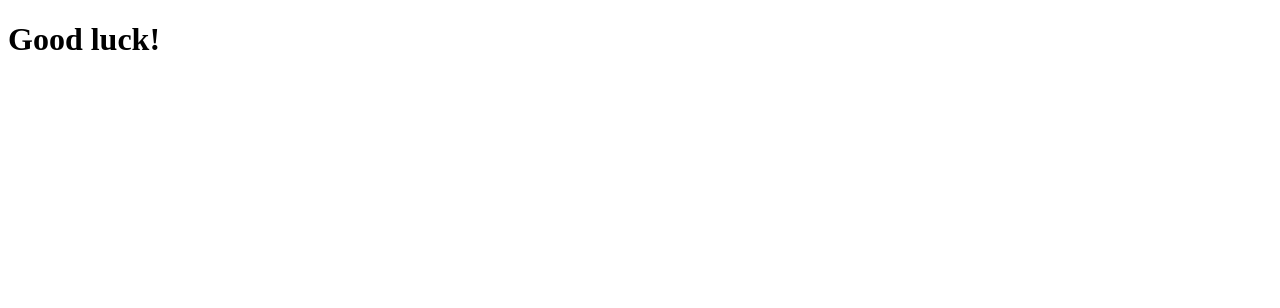
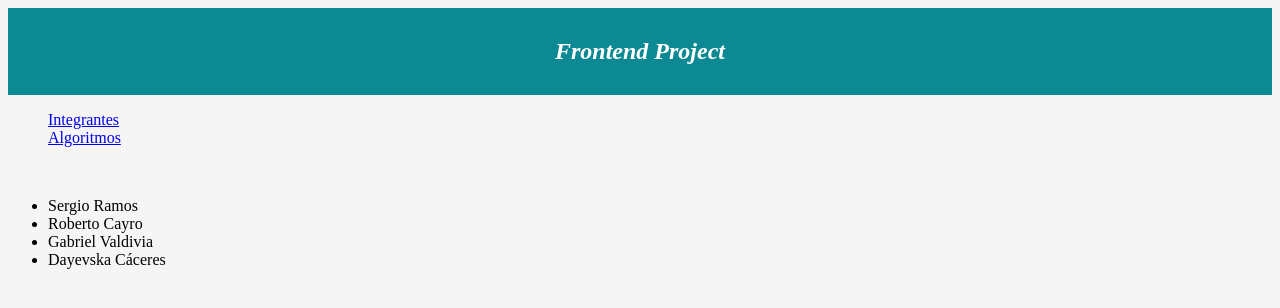
Before and after one commit to UCSP-CS2B1/frontend-laboratory-grupo-7, a website: page index.html in a window 1280 px wide. Drawn offline with Linux system fonts and the light colour scheme.

Commit message:
funciones de JS y avance inicial de diseño

```diff
--- a/css/style.css
+++ b/css/style.css
@@ -1,3 +1,36 @@
 @import url('https://fonts.googleapis.com/css2?family=Poppins&display=swap');
 
 /*Place your style sheet content here, you already have Poppins font imported*/
+body{background-color: whitesmoke;
+
+}
+
+#Titulo{
+    color: white;
+    margin: 0 auto;
+    background-color: rgb(12, 137, 146);
+    width : 300 px;
+    height: 50 px;
+    padding-block: 10px;
+    text-align: center;
+
+    font-size: 15 px;
+    font-style: italic;
+
+    }
+.Integrantes{
+    display: inline-grid;
+    flex-direction: column;
+    align-items: center;
+}
+
+.Botones{
+
+    margin: 0 auto;
+
+}
+
+
+#Cuerpo_general{
+    margin: 0 auto;
+}
--- a/index.html
+++ b/index.html
@@ -4,9 +4,23 @@
         <meta charset="UTF-8">
         <title>Frontend Laboratory</title>
         <link href="https://maxcdn.bootstrapcdn.com/font-awesome/4.1.0/css/font-awesome.min.css" rel="stylesheet">
+        <link href="css\style.css" rel="stylesheet" type="text/css">
     </head>
 
     <body>
-        <h1>Good luck!</h1>
+        <div id="Titulo">
+            <h2>Frontend Project</h2>
+        </div>
+        <div id="Cuerpo_general">
+            <ul class="botones">
+            <a href="index.html">Integrantes</a> <br>
+            <a href="javascript/app.js"> Algoritmos  </a> </ul> <br>
+                    <ul class="Integrantes">
+                <li>Sergio Ramos</li>
+                <li>Roberto Cayro</li>
+                <li>Gabriel Valdivia</li>
+                <li>Dayevska Cáceres</li>
+            </ul>
+        </div>
     </body>
 </html>
```
Also changed, not shown: javascript/app.js (+28 -14 lines), javascript/app.test.js (+4 -4 lines).
